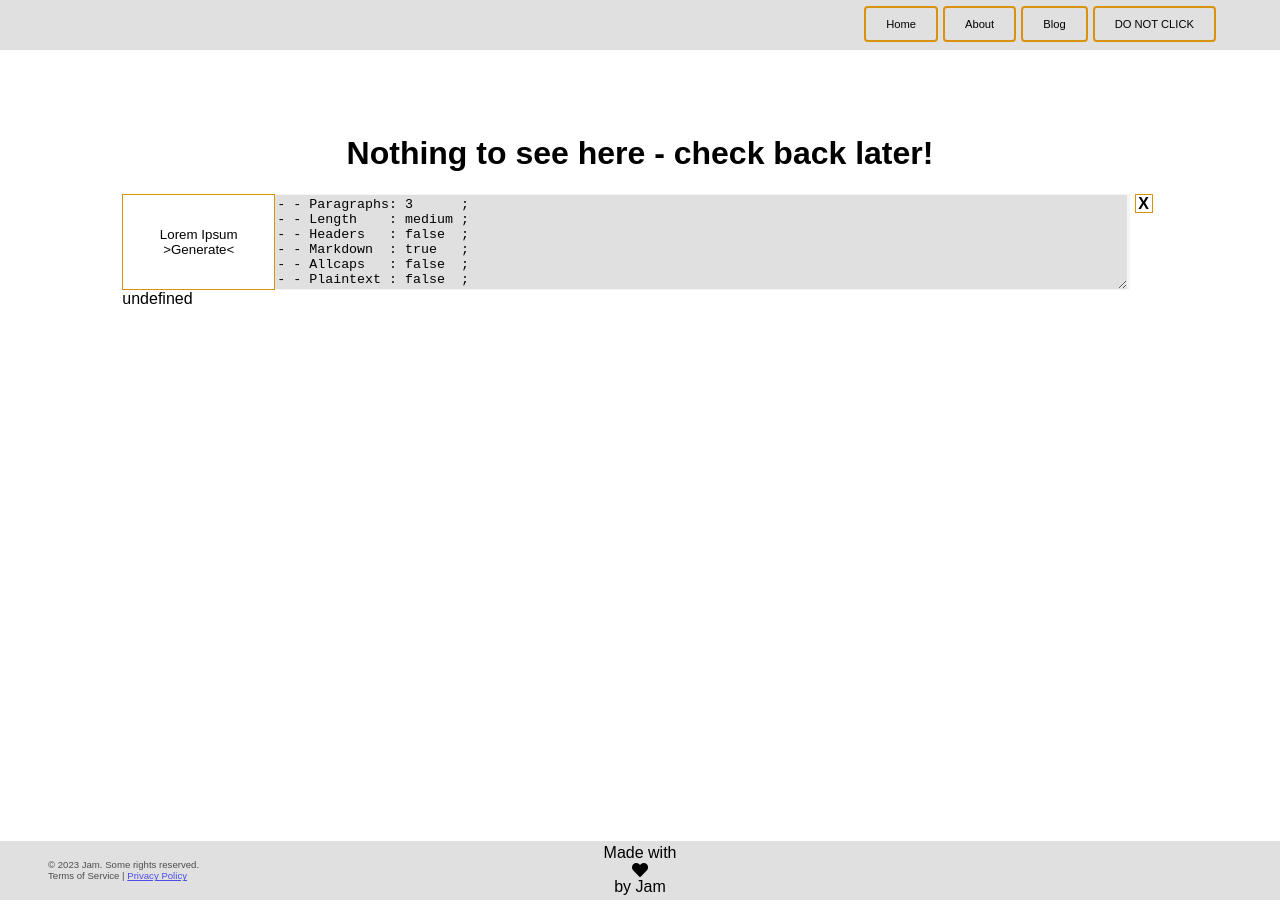
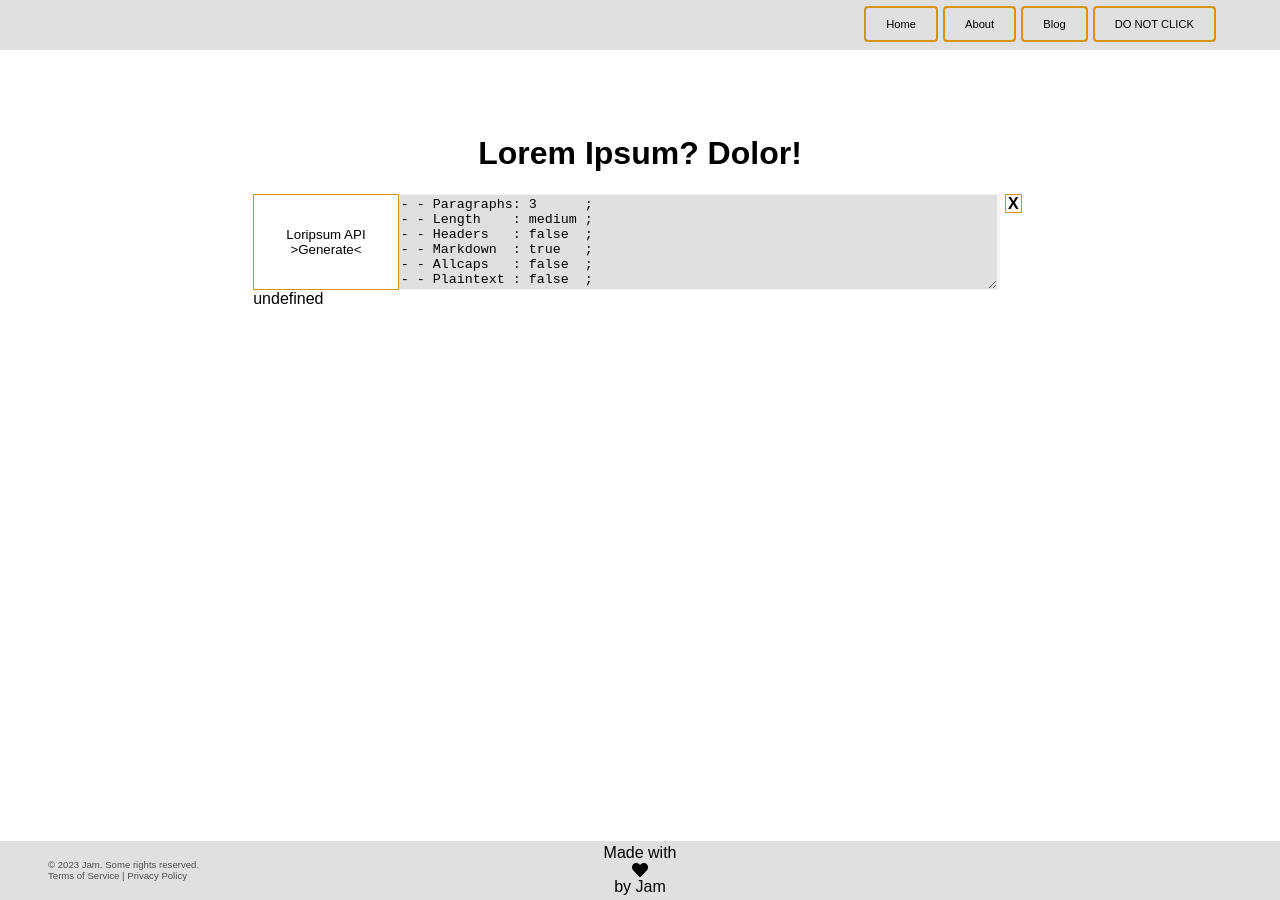
Before and after one commit to benjammin4dayz/benjammin4dayz.github.io, a Jekyll site: the page built from collections/_pages/blog.html, in a window 1280 px wide. Built offline with Jekyll 4.4.1, drawn with Linux system fonts in a browser that asks for light colours; some web fonts are replaced.

Commit message:
chore: font, license, styles

```diff
--- a/_includes/head.html
+++ b/_includes/head.html
@@ -3,6 +3,8 @@
   <meta name="viewport" content="width=device-width, initial-scale=1.0" />
   <meta name="description" content="{{ site.description }}" />
   <title id="layout-title">{{ page.title }} - {{site.title}}</title>
+  <link rel="preconnect" href="https://rsms.me/" />
+  <link rel="stylesheet" href="https://rsms.me/inter/inter.css" />
   <link
     rel="apple-touch-icon"
     sizes="180x180"
--- a/_layouts/default.html
+++ b/_layouts/default.html
@@ -68,9 +73,9 @@
             Jam
           </span>
           <span id="rightFoot" class="footer-flex-fill text-center"></span>
+          <script src="{{ site.baseurl }}/assets/js/devHeart.js"></script>
         </div>
       </div>
     </div>
-    <script src="{{ site.baseurl }}/assets/js/devHeart.js"></script>
   </body>
 </html>
--- a/_sass/_footer.scss
+++ b/_sass/_footer.scss
@@ -7,6 +7,11 @@
   align-self: flex-end;
   justify-content: center;
   width: 100%;
+
+  a {
+    text-decoration: none;
+    color: var(--text-color);
+  }
 
   .footer-content {
     display: flex;
--- a/_sass/_root.scss
+++ b/_sass/_root.scss
@@ -6,3 +6,12 @@
   background-color: #fff;
   color: #000;
 }
+/* CSS */
+:root {
+  font-family: 'Inter', sans-serif;
+}
+@supports (font-variation-settings: normal) {
+  :root {
+    font-family: 'Inter var', sans-serif;
+  }
+}
--- a/assets/js/getLoremIpsum.js
+++ b/assets/js/getLoremIpsum.js
@@ -84,7 +84,7 @@
 
   button.id = 'loremButton';
   const bs = button.style;
-  button.textContent = 'Lorem Ipsum\n>Generate<';
+  button.textContent = 'Loripsum API\n>Generate<';
   bs.color = 'var(--text-color)';
   bs.backgroundColor = 'transparent';
   bs.border = '1px solid var(--accent-color)';
--- a/collections/_pages/blog.html
+++ b/collections/_pages/blog.html
@@ -12,7 +12,7 @@
 -->
 
 <h1 class="blog-title" style="width: 100%; text-align: center">
-  Nothing to see here - check back later!
+  Lorem Ipsum? Dolor!
 </h1>
 
 {% include ipsum.html %}
```
Also changed, not shown: other parts of _layouts/default.html (+6 -1 lines).
